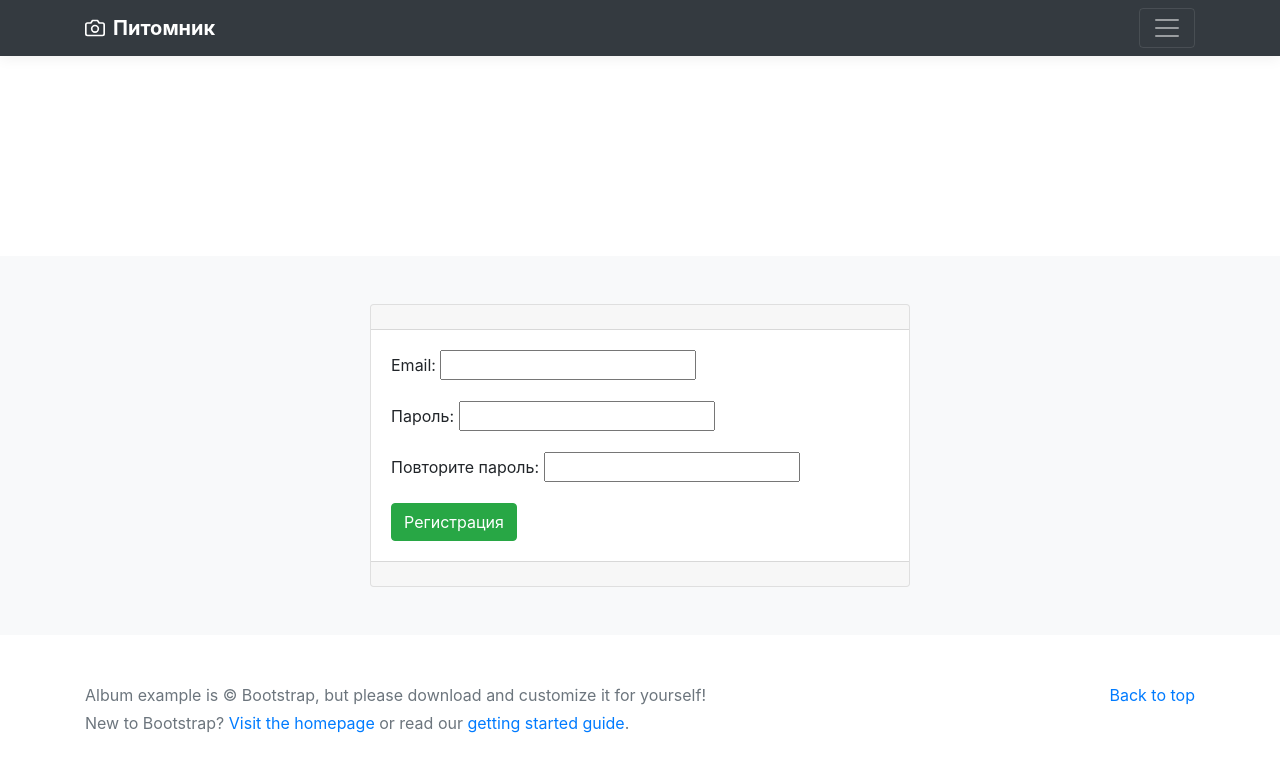
After one commit to cosmonavtom/Shelter_CBV, a Django app: page /users/register/ in a window 1280 px wide. The commit adds this page. Shown: the top 772 px of the page. Run offline with Django 5.2, Linux system fonts and the light colour scheme; some libraries are stand-ins or nearby versions.

Commit message:
Регистрация

```diff
--- a/config/urls.py
+++ b/config/urls.py
@@ -21,5 +21,6 @@ from django.conf.urls.static import static
 
 urlpatterns = [
                   path('admin/', admin.site.urls),
-                  path('', include('dogs.urls', namespace='dogs'))
+                  path('', include('dogs.urls', namespace='dogs')),
+                  path('users/', include('users.urls', namespace='users')),
               ] + static(settings.MEDIA_URL, document_root=settings.MEDIA_ROOT)
--- a/dogs/templates/dogs/base.html
+++ b/dogs/templates/dogs/base.html
@@ -30,6 +30,9 @@
                         <li><a href="{% url 'dogs:categories' %}" class="text-white">Породы</a></li>
                         <li><a href="{% url 'dogs:list_dogs' %}" class="text-white">Собаки</a></li>
                         <li><a href="{% url 'dogs:create_dog' %}" class="text-white">Добавить собаку</a></li>
+
+                        <li><a href="{% url 'users:register_user' %}" class="text-white">Регистрация</a></li>
+
                     </ul>
                 </div>
             </div>
--- /dev/null
+++ b/users/forms.py
@@ -0,0 +1,18 @@
+from django import forms
+
+from users.models import User
+
+
+class UserRegisterForm(forms.ModelForm):
+    password = forms.CharField(label='Пароль', widget=forms.PasswordInput)
+    password2 = forms.CharField(label='Повторите пароль', widget=forms.PasswordInput)
+
+    class Meta:
+        model = User
+        fields = ('email',)
+
+    def clean_password2(self):
+        cd = self.cleaned_data
+        if cd['password'] != cd['password2']:
+            raise forms.ValidationError('Пароли не совпадают!')
+        return cd['password2']
--- /dev/null
+++ b/users/templates/users/register_user.html
@@ -0,0 +1,20 @@
+{% extends 'dogs/base.html' %}
+
+{% block content %}
+    <div class="row">
+        <div class="col-3"></div>
+        <div class="col-6">
+            <div class="card">
+                <div class="card-header"></div>
+                <div class="card-body">
+                    <form method="post" enctype="multipart/form-data">
+                        {% csrf_token %}
+                        {{ form.as_p }}
+                        <button type="submit" class="btn btn-success">Регистрация</button>
+                    </form>
+                </div>
+                <div class="card-footer"></div>
+            </div>
+        </div>
+    </div>
+{% endblock %}
--- /dev/null
+++ b/users/urls.py
@@ -0,0 +1,10 @@
+from django.urls import path
+
+from users.apps import UsersConfig
+from users.views import user_register_view
+
+app_name = UsersConfig.name
+
+urlpatterns = [
+    path('register/', user_register_view, name='register_user')
+]
--- a/users/views.py
+++ b/users/views.py
@@ -1,3 +1,16 @@
-from django.shortcuts import render
+from django.shortcuts import render, reverse
+from django.http import HttpResponseRedirect
 
-# Create your views here.
+from users.models import User
+from users.forms import UserRegisterForm
+
+
+def user_register_view(request):
+    if request.method == 'POST':
+        form = UserRegisterForm(request.POST)
+        if form.is_valid():
+            new_user = form.save()
+            new_user.set_password(form.cleaned_data['password'])
+            new_user.save()
+            return HttpResponseRedirect(reverse('dogs:index'))
+    return render(request, 'users/register_user.html', {'form': UserRegisterForm}, )
```
